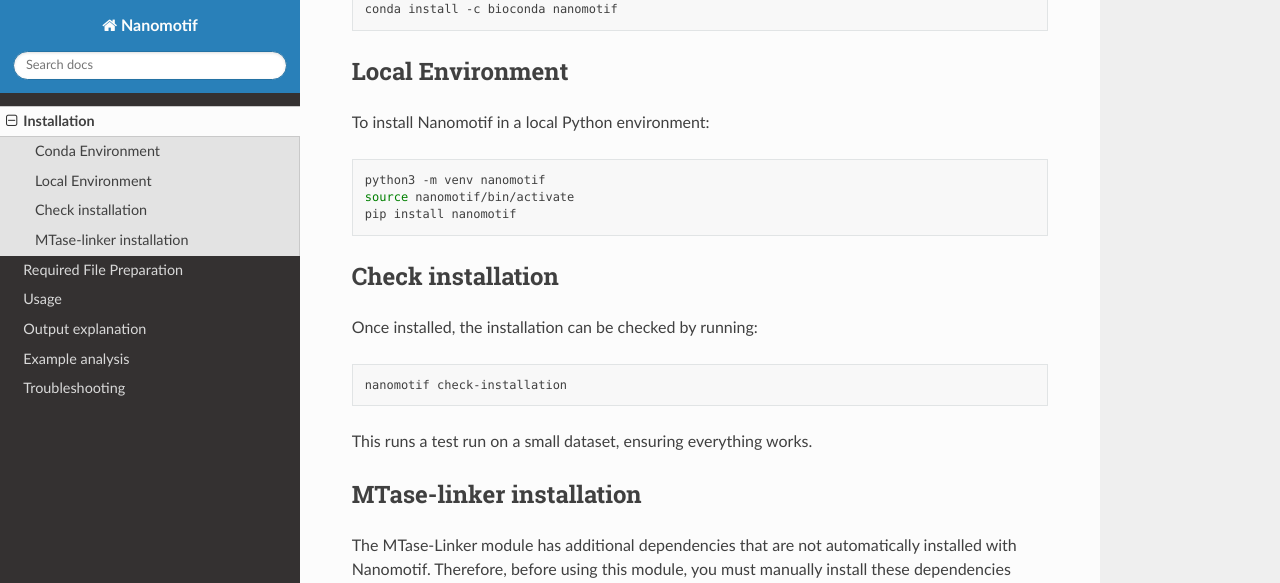
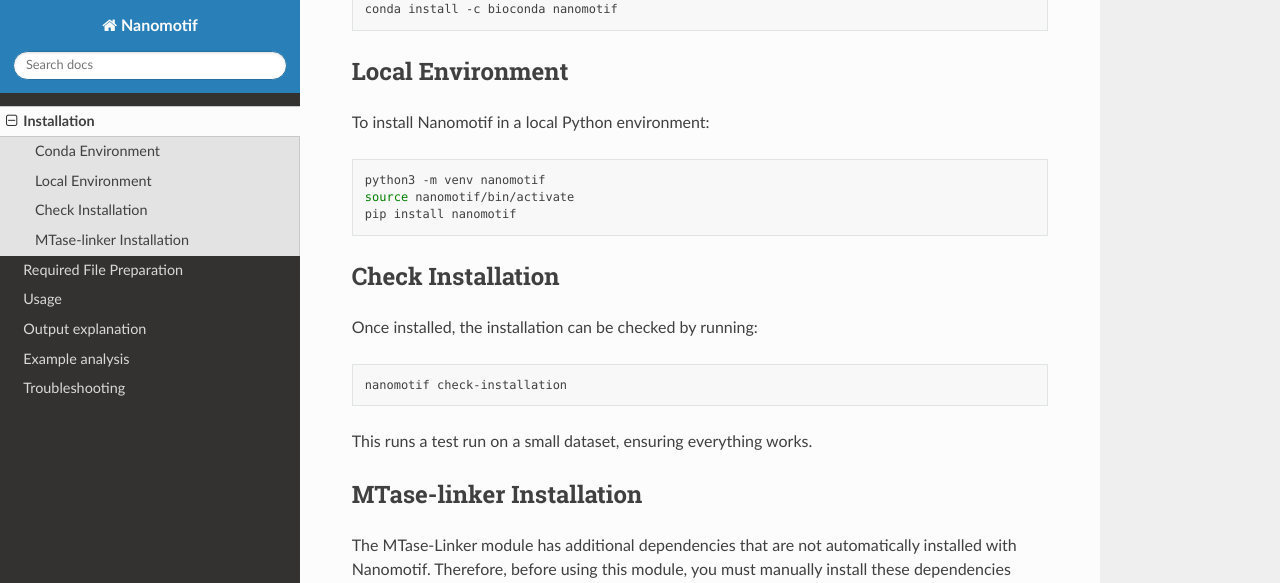
Before and after one commit to MicrobialDarkMatter/nanomotif, a Sphinx documentation site: the page built from docs/source/installation.md, in a window 1280 px wide and 900 px high, scrolled down 429 px. Shown: the top 583 px of the window. Built offline with Sphinx 7.4.7 and the Read the Docs theme 2.0.0, drawn with Linux system fonts in a browser that asks for light colours.

````diff
--- a/docs/source/installation.md
+++ b/docs/source/installation.md
@@ -22,7 +22,7 @@ source nanomotif/bin/activate
 pip install nanomotif
 ```
 
-## Check installation
+## Check Installation
 Once installed, the installation can be checked by running:
 ```shell
 nanomotif check-installation
@@ -30,7 +30,7 @@ nanomotif check-installation
 This runs a test run on a small dataset, ensuring everything works.
 
 
-## MTase-linker installation
+## MTase-linker Installation
 The MTase-Linker module has additional dependencies that are not automatically installed with Nanomotif. Therefore, before using this module, you must manually install these dependencies using the `MTase-linker install` command.
 The `MTase-linker` module requires that conda is available on your system.
 
````
